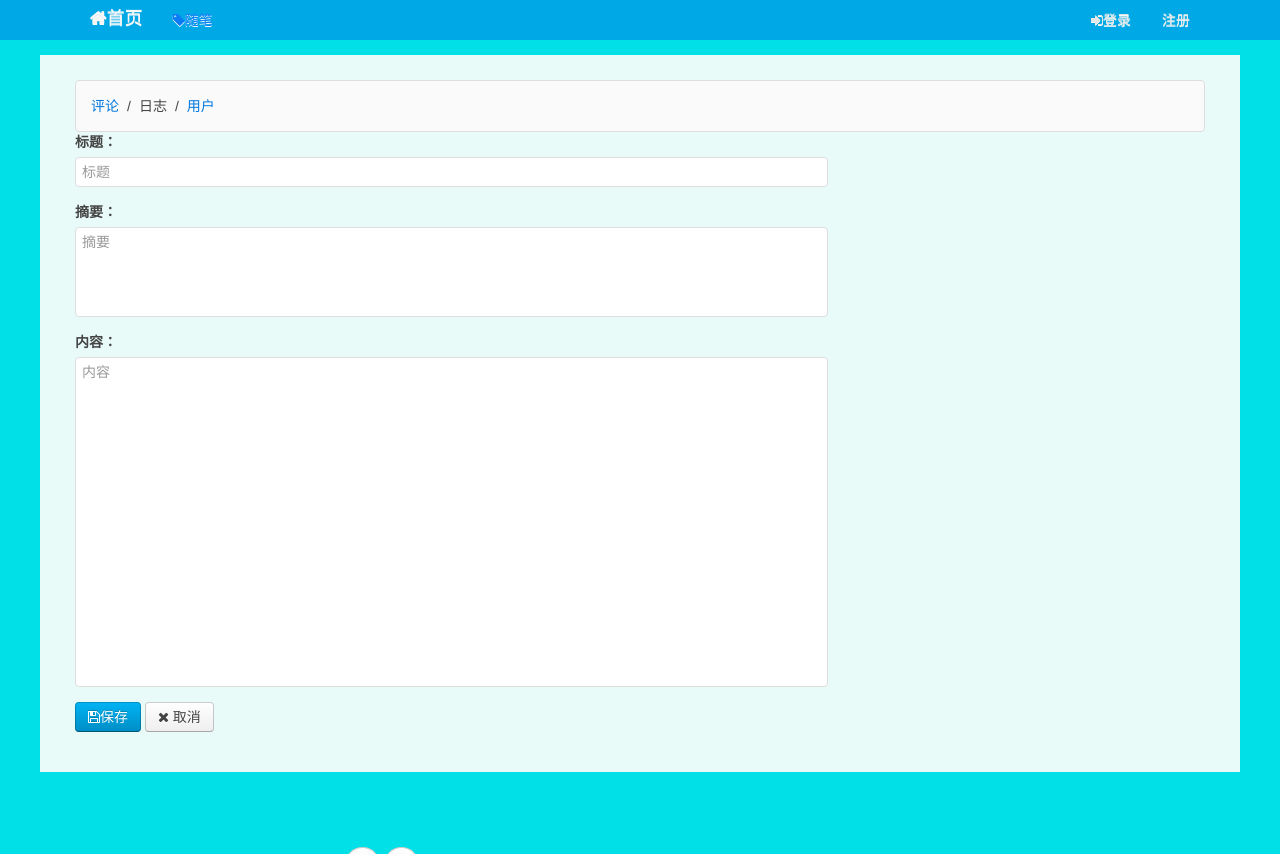
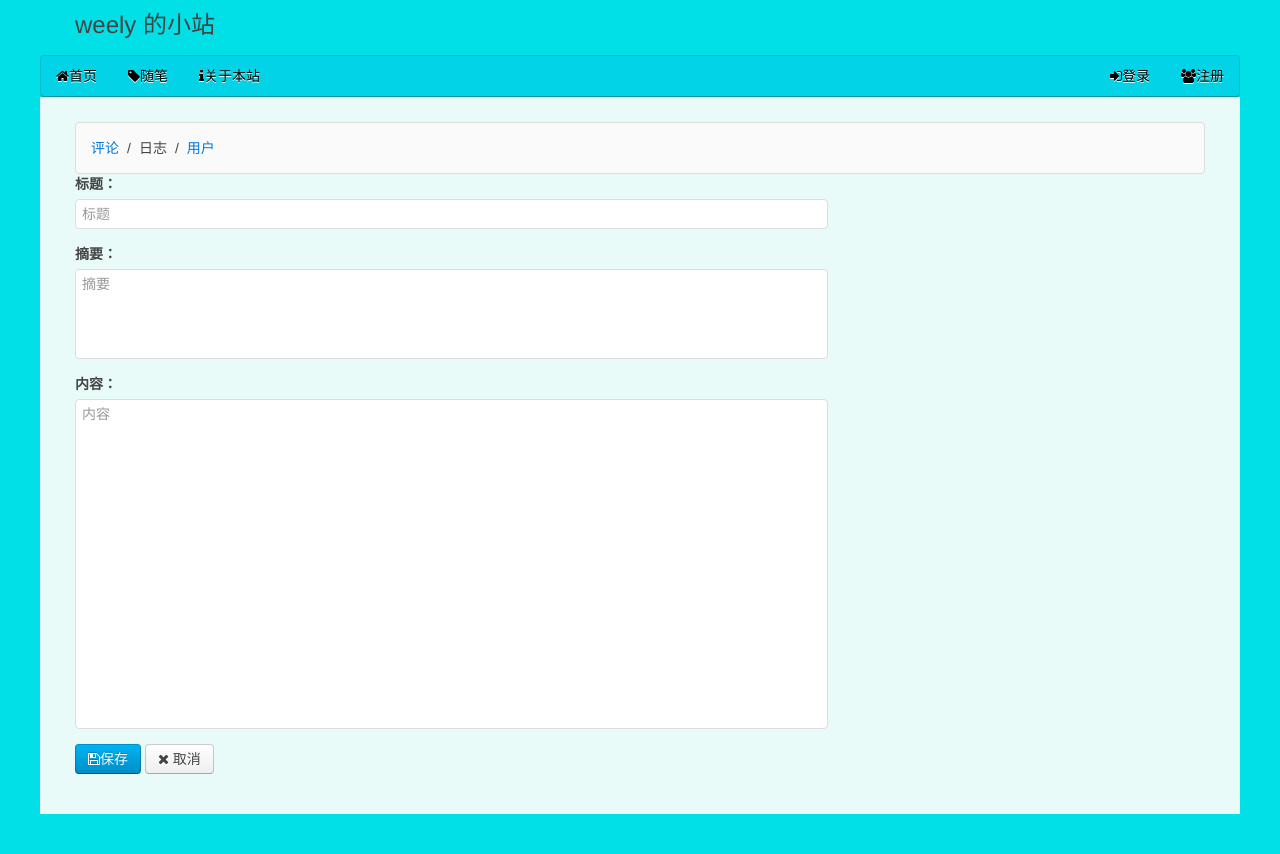
Before and after one commit to weely/webapp-python, a Python web app: template www/templates/manage_blog_edit.html in a window 1280 px wide. Shown: the top 854 px of the page. Run offline with Jinja, Linux system fonts and the light colour scheme; the template is opened without the code that fills it, so the values that code supplies are empty.

Commit message:
push code

```diff
--- a/www/config.py
+++ b/www/config.py
@@ -1,7 +1,7 @@
 #!/usr/bin/env python
 # -*- coding:utf-8 -*-
 
-import config_default
+from www import config_default
 
 class Dict(dict):
     '''
--- a/www/coroweb.py
+++ b/www/coroweb.py
@@ -4,7 +4,7 @@
 import asyncio, os, inspect, logging, functools
 from urllib import parse
 from aiohttp import web
-from apis import APIError
+from www.apis import APIError
 
 def get(path):
     '''
--- a/www/models.py
+++ b/www/models.py
@@ -4,7 +4,7 @@
 
 import time, uuid
 
-from orm import Model, StringField, IntegerField, BooleanField, FloatField, TextField
+from www.orm import Model, StringField, IntegerField, BooleanField, FloatField, TextField
 
 
 def next_id():
--- a/www/static/js/awesome.js
+++ b/www/static/js/awesome.js
@@ -385,7 +385,6 @@ if (typeof(Vue)!=='undefined') {
         template: '<div><ul class="uk-pagination uk-pagination-right">' +
                 '<li v-if="! has_previous" class="uk-disabled"><span><i class="uk-icon-angle-double-left"></i></span></li>' +
                 '<li v-if="has_previous"><a v-on:click="gotoPage(page_index-1)" href="#0"><i class="uk-icon-angle-double-left"></i></a></li>' +
-
             '<template v-if="page_count<=5">'+
                 '<li v-for="n in (page_count)" v-if="n !== page_index"><a v-on:click="gotoPage(n)">{{n}}</a></li>' +
                 '<li v-else-if="n === page_index" class="uk-active"><span v-text="page_index"></span></li>' +
@@ -396,7 +395,6 @@ if (typeof(Vue)!=='undefined') {
                     '<li v-else-if="n === page_index" class="uk-active"><span v-text="page_index"></span></li>' +
                     '<li ><span>...</span></li>' +
                 '</template>' +
-
                 '<template v-else-if="(page_index + 4) < page_count">' +
                     '<li><span>...</span></li>' +
                     '<li v-for="n in (page_index + 2)" v-if="n > page_index-3 && n !== page_index"><a v-on:click="gotoPage(n)">{{n}}</span></a></li>' +
--- a/www/templates/layout.html
+++ b/www/templates/layout.html
@@ -26,7 +26,7 @@
     }
     .home-header{
         {#        background-image:url("../static/img/timg.png");#}
-        background-color: #00a8e6;
+{#        background-color: #00a8e6;#}
     }
     .home-footer{
         text-align: center;
@@ -48,31 +48,37 @@
     {% block beforehead %} <!-- before head--> {% endblock %}
 </head>
 <body class="uk-height-1-1 home-body">
-    <div>
-{#        <h2 style="background-image: url('../static/img/timg.png')">weely 之家</h2>#}
-        <nav class="home-header uk-navbar-attached uk-margin-bottom ">
-            <div class="uk-container uk-container-center ">
-                <a href="/" class="uk-navbar-brand" style="color: #f6f6f6;"><i class="uk-icon-home"></i>首页</a>
-                <ul class="uk-navbar-nav">
-                    <li data-url="blogs"><a href="/" style="color: #0c7cf6;"><i class="uk-icon-tag"></i>随笔</a></li>
-{#                    <li><a target="_blank" style="color: #f6f6f6;" href="#"><i class="uk-icon-book"></i>教程</a></li>#}
-    {#                <li><a target="_blank" href="https://github.com/weely/webapp-python"><i class="uk-icon-code"></i>源码</a></li>#}
+    <div class="home-header">
+        <div class="uk-container uk-container-center" >
+            <h2 style="margin-top: 10px">weely 的小站</h2>
+        </div>
+        <nav class="uk-navbar uk-container uk-container-center " style="background: #02d3e6;padding-left: 0;padding-right: 0;">
+            <div class="">
+                <ul class="uk-navbar-nav" style="overflow:hidden">
+                    <li>
+                    <a href="/" class="uk-navbar-brand" style="color: #000000;"><i class="uk-icon-home"></i>首页</a>
+                    </li>
+                    <li data-url="blogs"><a href="/" style="color: #000000;"><i class="uk-icon-tag"></i>随笔</a></li>
+{#                    <li data-url="blogs"><a target="_blank"  href="#" style="color: #000000;"><i class="uk-icon-book"></i>教程</a></li>#}
+{#                    <li><a target="_blank" href="https://github.com/weely/webapp-python"><i class="uk-icon-code"></i>源码</a></li>#}
+                    <li ><a href="" style="color: #000000;"><i class="uk-icon-info"></i>关于本站</a></li>
+
                 </ul>
                 <div class="uk-navbar-flip">
-                    <ul class="uk-navbar-nav">
+                    <ul class="uk-navbar-nav" >
                     {% if __user__  %}
                         <li class="uk-parent" data-uk-dropdown>
-                            <a href="#0"  style="color: #f6f6f6;"><i class="uk-icon-user"></i>{{ __user__.name }}</a>
+                            <a href="#0"  ><i class="uk-icon-user"></i>{{ __user__.name }}</a>
                             <div class="uk-dropdown uk-dropdown-navbar">
                                 <ul class="uk-nav uk-nav-navbar">
-                                    <li><a href="/user/{{ __user__.id }}" style="color: #0c7cf6;"><i class="uk-icon-cog"></i>设置</a></li>
-                                    <li><a href="/signout" style="color: #0c7cf6;"><i class="uk-icon-sign-out"></i>登出</a></li>
+                                    <li><a href="/user/{{ __user__.id }}" style="color: #000000;"><i class="uk-icon-cog"></i>设置</a></li>
+                                    <li><a href="/signout" style="color: #000000;"><i class="uk-icon-sign-out"></i>登出</a></li>
                                 </ul>
                             </div>
                         </li>
                     {% else %}
-                        <li><a href="/signin" style="color: #e6e7e4;"><i class="uk-icon-sign-in"></i>登录</a></li>
-                        <li><a href="/register" style="color: #e6e7e4;"><i class="uk-icon-register"></i>注册</a></li>
+                        <li><a href="/signin" style="color: #000000;"><i class="uk-icon-sign-in"></i>登录</a></li>
+                        <li><a href="/register" style="color: #000000;"><i class="uk-icon-users"></i>注册</a></li>
                     {% endif %}
                     </ul>
                 </div>
```
Also changed, not shown: www/app.py (+4 -4 lines), www/handlers.py (+5 -5 lines).
